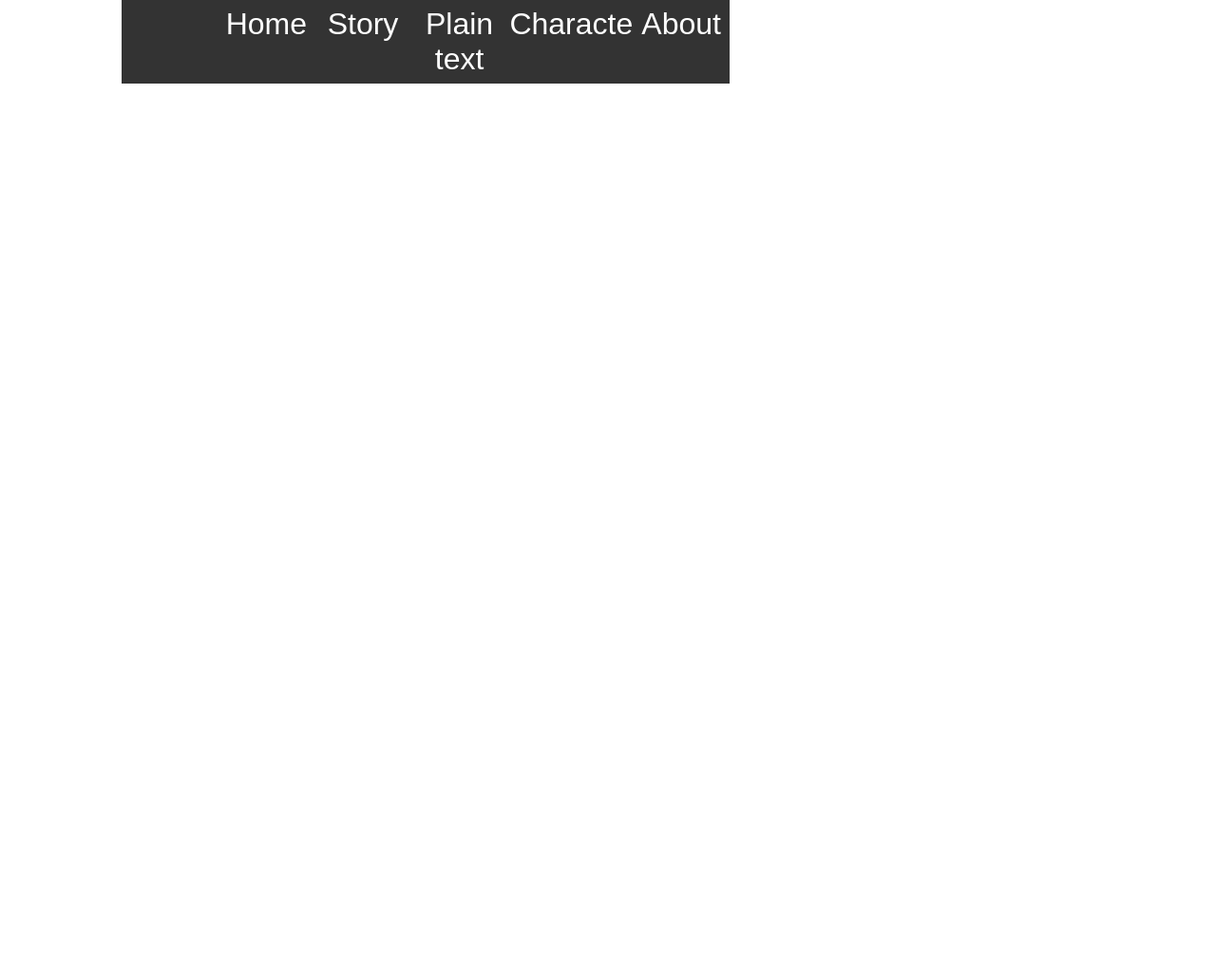
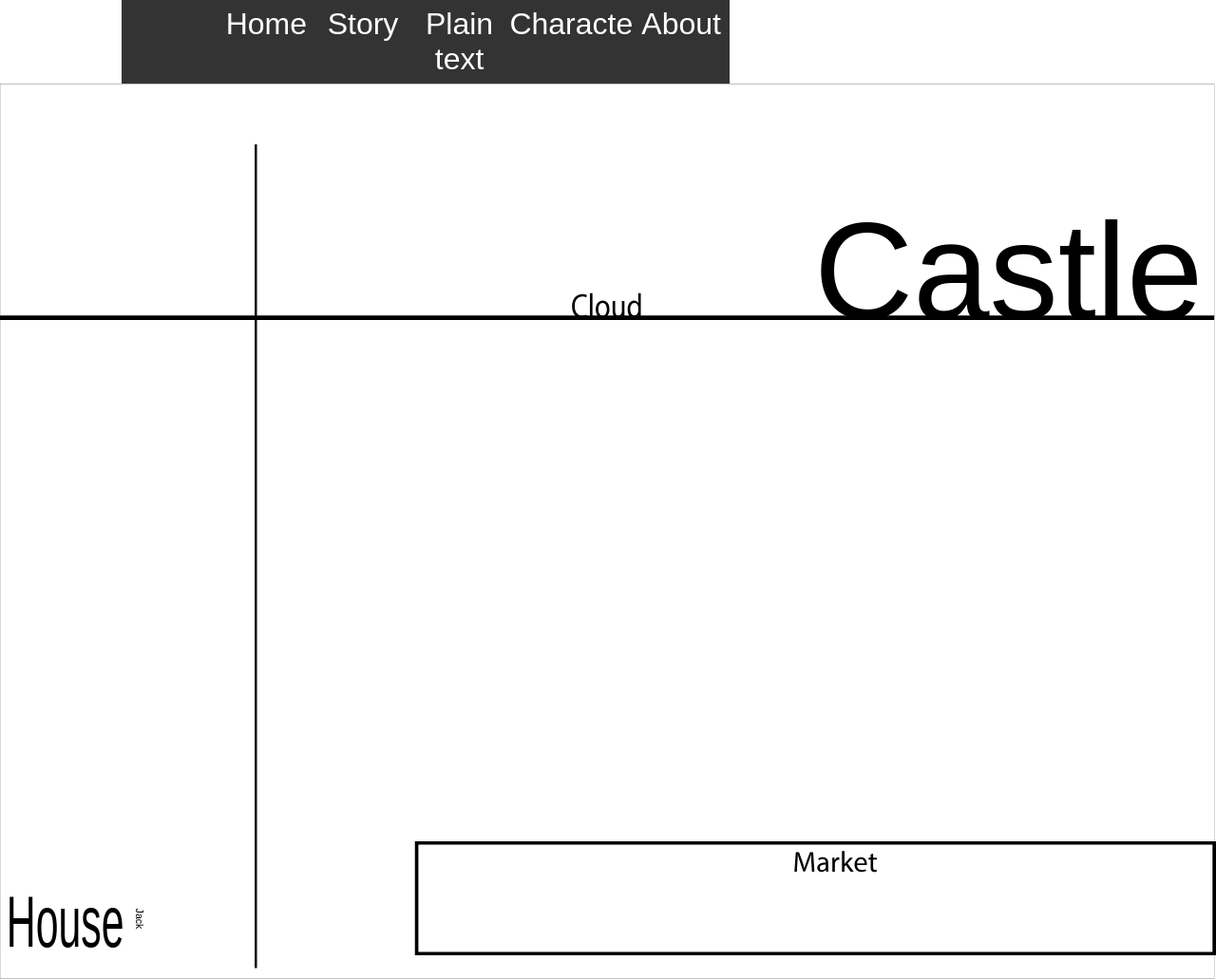
Before and after one commit to mike-fam/jack-beanstalk, a plain HTML site: page index.html in a window 1280 px wide. Shown: the top 1031 px of the page at 95% size. Before the commit the page ends 800 px from the top, so only its background shows below. Drawn offline with Linux system fonts and the light colour scheme.

Commit message:
Add git commit file

```diff
--- a/index.html
+++ b/index.html
@@ -18,5 +18,40 @@
     </ul>
 </nav>
 
+<div id="container">
+    <div id="background">
+
+    </div>
+    <svg id="Layer_1" xmlns="http://www.w3.org/2000/svg" viewBox="0 0 8385 6175.2">
+        <style>
+            .st1 {
+                font-family: & apos;
+                MyriadPro-Regular & apos;
+            }
+        </style>
+        <g id="Background">
+            <path fill="#fff" d="M.5.5h8372v6174H.5z"/>
+            <path d="M8372 1v6173H1V1h8371m1-1H0v6175h8373V0z"/>
+        </g>
+        <text transform="matrix(1.2 0 0 2.11 44.1597 5951.9717)" class="st1" font-size="233.6151">
+            House
+        </text>
+        <text transform="translate(960.293 5690)" class="st1" font-size="69.3926" glyph-orientation-vertical="0"
+              writing-mode="tb">
+            Jack
+        </text>
+        <path id="Beanstalk" fill="none" stroke="#000" stroke-width="16" stroke-miterlimit="10" d="M1764 6102V419"/>
+        <path d="M5595.4 5377.8c-1-18.8-2.2-41.4-2-58.2h-.6c-4.6 15.8-10.2 32.6-17 51.2l-23.8 65.4h-13.2L5517 5372c-6.4-19-11.8-36.4-15.6-52.4h-.4c-.4 16.8-1.4 39.4-2.6 59.6l-3.6 57.8h-16.6l9.4-134.8h22.2l23 65.2c5.6 16.6 10.2 31.4 13.6 45.4h.6c3.4-13.6 8.2-28.4 14.2-45.4l24-65.2h22.2l8.4 134.8h-17l-3.4-59.2zm101.4 59.2l-1.4-12.2h-.6c-5.4 7.6-15.8 14.4-29.6 14.4-19.6 0-29.6-13.8-29.6-27.8 0-23.4 20.8-36.2 58.2-36v-2c0-8-2.2-22.4-22-22.4-9 0-18.4 2.8-25.2 7.2l-4-11.6c8-5.2 19.6-8.6 31.8-8.6 29.6 0 36.8 20.2 36.8 39.6v36.2c0 8.4.4 16.6 1.6 23.2h-16zm-2.6-49.4c-19.2-.4-41 3-41 21.8 0 11.4 7.6 16.8 16.6 16.8 12.6 0 20.6-8 23.4-16.2.6-1.8 1-3.8 1-5.6v-16.8zm45.4-17.2c0-11.4-.2-21.2-.8-30.2h15.4l.6 19h.8c4.4-13 15-21.2 26.8-21.2 2 0 3.4.2 5 .6v16.6c-1.8-.4-3.6-.6-6-.6-12.4 0-21.2 9.4-23.6 22.6-.4 2.4-.8 5.2-.8 8.2v51.6h-17.4v-66.6zm83.6 14.2h.4c2.4-3.4 5.8-7.6 8.6-11l28.4-33.4h21.2l-37.4 39.8 42.6 57h-21.4l-33.4-46.4-9 10v36.4h-17.4v-142h17.4v89.6zm86.2 7.2c.4 23.8 15.6 33.6 33.2 33.6 12.6 0 20.2-2.2 26.8-5l3 12.6c-6.2 2.8-16.8 6-32.2 6-29.8 0-47.6-19.6-47.6-48.8s17.2-52.2 45.4-52.2c31.6 0 40 27.8 40 45.6 0 3.6-.4 6.4-.6 8.2h-68zm51.6-12.6c.2-11.2-4.6-28.6-24.4-28.6-17.8 0-25.6 16.4-27 28.6h51.4zm60-66.8v27.8h25.2v13.4H6021v52.2c0 12 3.4 18.8 13.2 18.8 4.6 0 8-.6 10.2-1.2l.8 13.2c-3.4 1.4-8.8 2.4-15.6 2.4-8.2 0-14.8-2.6-19-7.4-5-5.2-6.8-13.8-6.8-25.2v-52.8h-15v-13.4h15V5317l17.2-4.6z"/>
+        <g id="Cloud">
+            <path fill="none" stroke="#000" stroke-width="31" stroke-miterlimit="10" d="M0 1615h8373"/>
+            <path d="M4046.7 1609.8c-6.4 3.8-19.2 7.6-35.6 7.6-38 0-66.6-28.5-66.6-81 0-50.1 28.6-84.1 70.4-84.1 16.8 0 27.4 4.3 32 7.1l-4.2 16.9c-6.6-3.8-16-6.7-27.2-6.7-31.6 0-52.6 24-52.6 66 0 39.2 19 64.4 51.8 64.4 10.6 0 21.4-2.6 28.4-6.6l3.6 16.4zm21.1-163.4h17.6V1615h-17.6v-168.6zm134.9 110.2c0 42.5-24.8 61-48.2 61-26.2 0-46.4-22.8-46.4-59.1 0-38.5 21.2-61 48-61 27.8-.1 46.6 23.9 46.6 59.1zm-76.8 1.2c0 25.2 12.2 44.2 29.4 44.2 16.8 0 29.4-18.8 29.4-44.7 0-19.5-8.2-44.2-29-44.2s-29.8 22.8-29.8 44.7zm180 25.8c0 11.9.2 22.3.8 31.4h-15.6l-1-18.8h-.4c-4.6 9.3-14.8 21.4-32 21.4-15.2 0-33.4-10-33.4-50.4V1500h17.6v63.7c0 21.9 5.6 36.6 21.6 36.6 11.8 0 20-9.7 23.2-19 1-3.1 1.6-6.9 1.6-10.7V1500h17.6v83.6zm112.7-137.2v138.9c0 10.2.2 21.9.8 29.7h-15.8l-.8-20h-.4c-5.4 12.8-17.2 22.6-33 22.6-23.4 0-41.4-23.5-41.4-58.4-.2-38.2 19.8-61.8 43.4-61.8 14.8 0 24.8 8.3 29.2 17.6h.4v-68.6h17.6zm-17.6 100.4c0-2.6-.2-6.2-.8-8.8-2.6-13.3-12.2-24.2-25.4-24.2-18.2 0-29 19-29 44.4 0 23.3 9.6 42.5 28.6 42.5 11.8 0 22.6-9.3 25.8-24.9.6-2.9.8-5.7.8-9v-20z"/>
+        </g>
+        <text transform="translate(5613.9004 1626.5708)" class="st1" font-size="945.7172">
+            Castle
+        </text>
+        <path fill="none" stroke="#000" stroke-width="24" stroke-miterlimit="10" d="M2873 5239h5500v763H2873z"/>
+    </svg>
+</div> <!--container-->
+
 </body>
 </html>
--- a/script/main.js
+++ b/script/main.js
@@ -0,0 +1,4 @@
+$(function(){
+    "use strict";
+    console.log("now we are ready");
+});
```
Also changed, not shown: story.html (+0 -1 lines).
